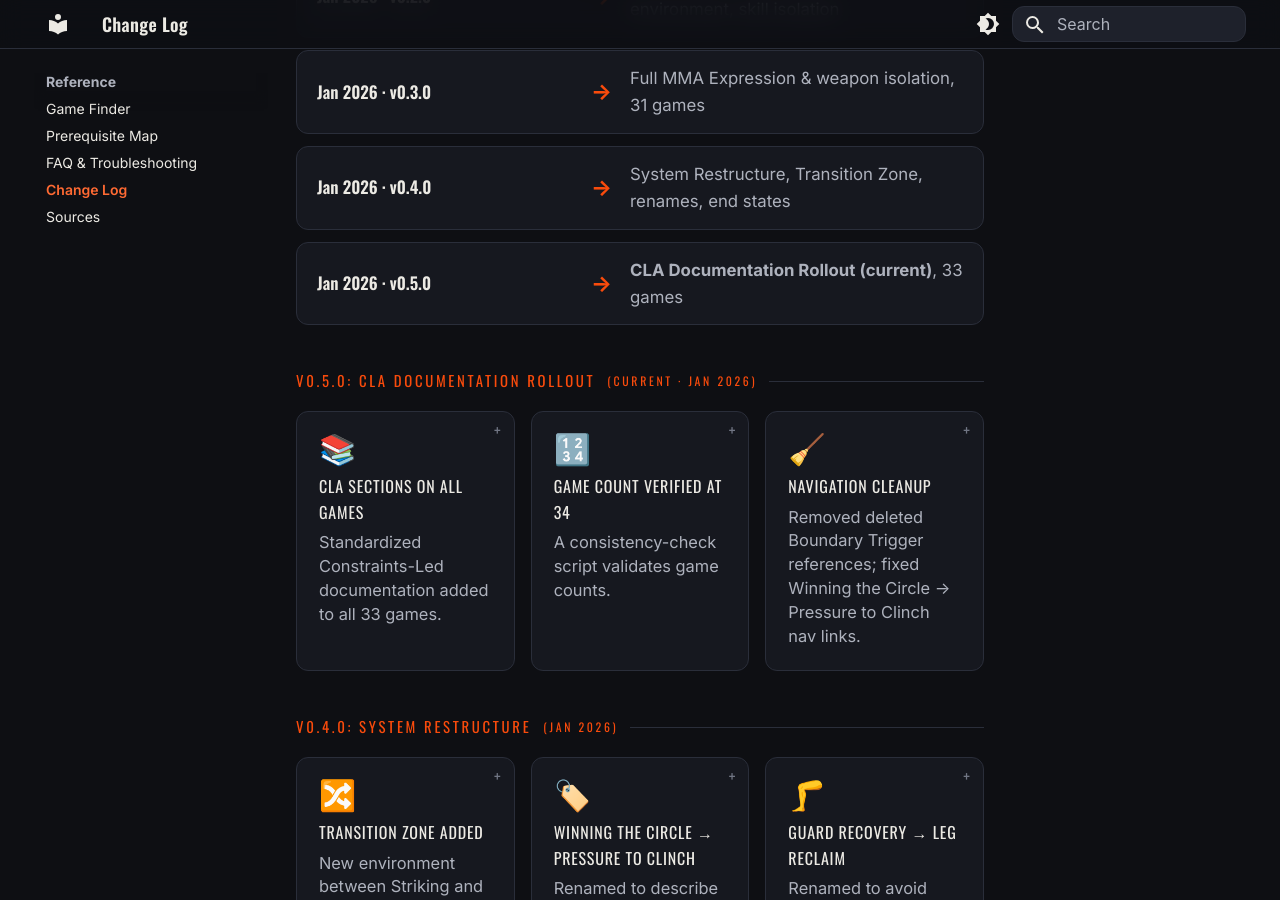
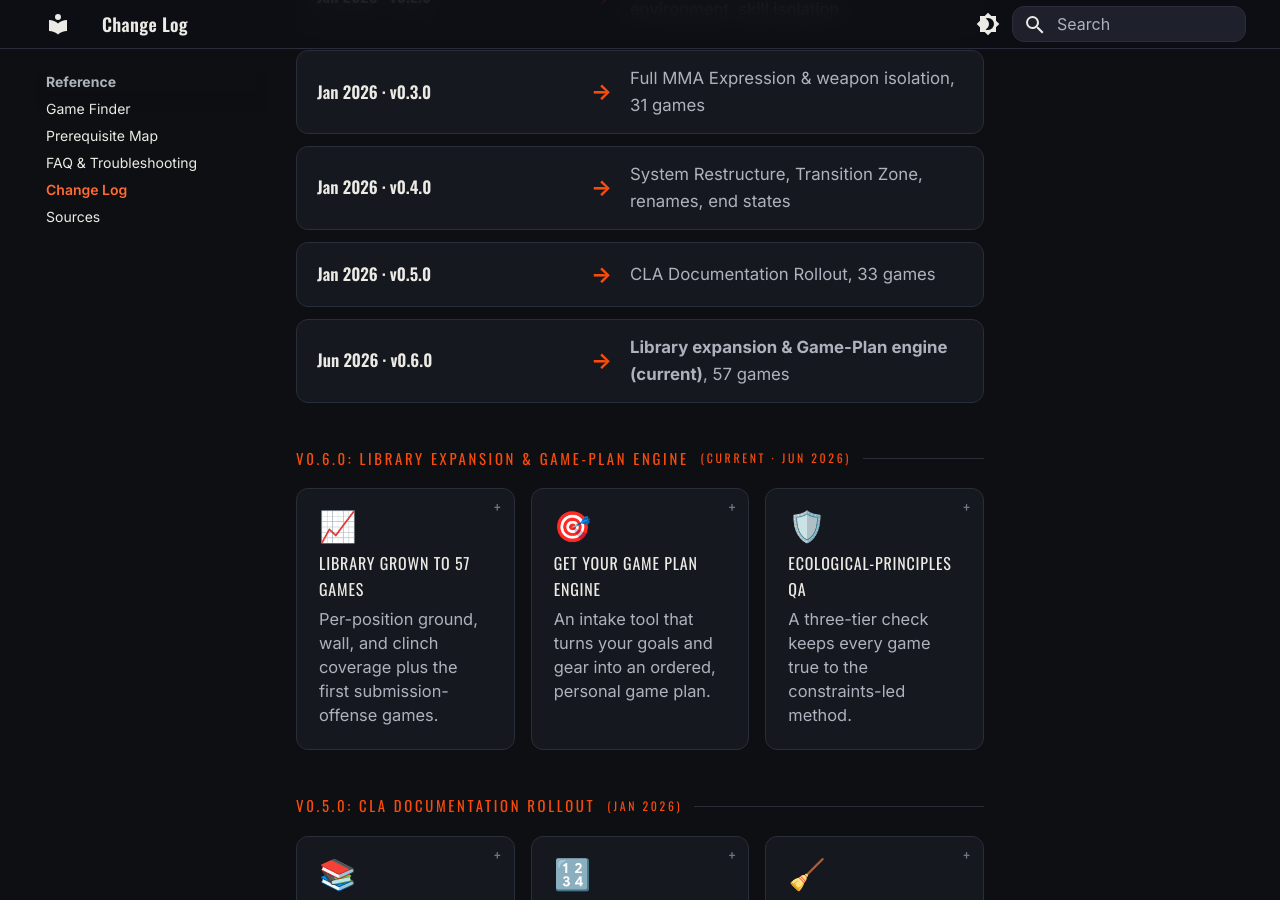
Before and after one commit to ACalienes/Ecological-MMA-Game-System, an MkDocs documentation site: the page built from docs/reference/changelog.md, in a window 1280 px wide and 900 px high, scrolled down 928 px. Built offline with MkDocs 1.6.1 and Material for MkDocs 9.7.7, drawn with Linux system fonts in a browser that asks for light colours.

Commit message:
Codex round-4 fixes: coach level cap, gear-accurate empty states, stale counts
Round-4 blind re-review (4 real findings, all fixed + browser-verified):
- Coach planner no longer breaks the level cap: a thin pool relaxes the floor
  but never the cap, so a beginners class can't be handed advanced games
  (verified: Beginners+Wall = 4 intermediate beats, 0 advanced).
- Fighter empty-state is now gear-accurate per goal (wall games need a wall /
  "Full gym"; ground needs mats; striking needs gloves) instead of always
  saying "add mats/gloves".
- Updated stale "33-game" public references (reference/prerequisites,
  reference/changelog now carries a current v0.6.0 / 57-game milestone).
- consistency-check.py: home-page game links downgraded to informational
  (curated landing page, not a full index) so it stops false-failing; count
  detector now strips HTML and catches "N-game"/"N total games" drift.

Known/deferred (owner: Alex): docs/system/map.md "System Statistics" is a
bespoke 6-category partition summing to the old 33; refreshing it needs his
category taxonomy, so it's left for him. consistency-check now correctly flags it.

Co-Authored-By: Claude Opus 4.8 (1M context) <noreply@anthropic.com>

```diff
--- a/docs/javascripts/your-plan.js
+++ b/docs/javascripts/your-plan.js
@@ -112,6 +112,16 @@
     "ground": { href: "../paths/ground-game/", t: "The Ground Game" },
     "whole": { href: "../paths/complete-fight/", t: "The Complete Fight" }
   };
+  // Gear-accurate guidance when a goal's games are all filtered out by gear.
+  // Wall games need a wall (only "Full gym" has it), ground needs mats, etc.
+  var GEAR_HINTS = {
+    "wall": "Wall games need a wall, that comes with the \"Full gym\" option. Switch your gear to Full gym and try again.",
+    "ground": "Ground games need mats. Pick \"Gloves + mats\" or \"Full gym\" and try again.",
+    "takedowns": "Takedown games need mats to land on. Pick \"Gloves + mats\" or \"Full gym\" and try again.",
+    "strike-def": "Striking games need gloves. Pick \"Gloves\" or higher and try again.",
+    "strike-off": "Striking games need gloves. Pick \"Gloves\" or higher and try again.",
+    "whole": "The full-fight games need more gear, mats and a wall open up most of them. Try \"Full gym.\""
+  };
   var TIME_NOTES = {
     short: "Pick <b>one game per session</b> and work it at levels 1-3. One clean problem beats three rushed ones.",
     medium: "Pair <b>two games per session</b>, one from Start Here, one from Build. Let the first feed the second.",
@@ -219,7 +229,7 @@
       if (!goalPool.length) {
         empty = "We don't have field-tested games for that focus yet. Browse the full library while we build it out.";
       } else if (!gearPool.length) {
-        empty = "Those games need more gear than you picked. Add mats to open the ground game, or gloves for the striking games, then try again.";
+        empty = GEAR_HINTS[s.goal] || "Those games need more gear than you picked. Add mats or gloves, then try again.";
       } else {
         empty = "Your experience level filtered these out. Pick a broader focus, or come back as you log more mat time.";
       }
@@ -236,8 +246,9 @@
       var r = DIFF_RANK[g.difficulty];
       return r <= cap && r >= floor;
     });
+    // If thin, relax the floor but NEVER the cap: a beginners class must not be
+    // handed advanced games. Too few games just means fewer beats, not harder ones.
     if (filtered.length < 5) filtered = pool.filter(function (g) { return DIFF_RANK[g.difficulty] <= cap; });
-    if (filtered.length < 5) filtered = pool;
 
     var ordered = topoSort(filtered);
     var beats = [];
--- a/docs/reference/changelog.md
+++ b/docs/reference/changelog.md
@@ -19,10 +19,19 @@
   <div class="emma-flow__row"><span class="emma-flow__from">Jan 2026 · v0.2.0</span><span class="emma-flow__arr">→</span><span class="emma-flow__to">Environment Organization, wall environment, skill isolation</span></div>
   <div class="emma-flow__row"><span class="emma-flow__from">Jan 2026 · v0.3.0</span><span class="emma-flow__arr">→</span><span class="emma-flow__to">Full MMA Expression &amp; weapon isolation, 31 games</span></div>
   <div class="emma-flow__row"><span class="emma-flow__from">Jan 2026 · v0.4.0</span><span class="emma-flow__arr">→</span><span class="emma-flow__to">System Restructure, Transition Zone, renames, end states</span></div>
-  <div class="emma-flow__row"><span class="emma-flow__from">Jan 2026 · v0.5.0</span><span class="emma-flow__arr">→</span><span class="emma-flow__to"><b>CLA Documentation Rollout (current)</b>, 33 games</span></div>
+  <div class="emma-flow__row"><span class="emma-flow__from">Jan 2026 · v0.5.0</span><span class="emma-flow__arr">→</span><span class="emma-flow__to">CLA Documentation Rollout, 33 games</span></div>
+  <div class="emma-flow__row"><span class="emma-flow__from">Jun 2026 · v0.6.0</span><span class="emma-flow__arr">→</span><span class="emma-flow__to"><b>Library expansion &amp; Game-Plan engine (current)</b>, 57 games</span></div>
 </div>
 
-<p class="emma-glabel">v0.5.0: CLA Documentation Rollout <span style="font-weight:400;font-size:.8em;">(Current · Jan 2026)</span></p>
+<p class="emma-glabel">v0.6.0: Library Expansion &amp; Game-Plan Engine <span style="font-weight:400;font-size:.8em;">(Current · Jun 2026)</span></p>
+
+<div class="emma-cards">
+  <div class="emma-card emma-has-pop" tabindex="0"><div class="emma-card__i">📈</div><div class="emma-card__t">Library grown to 57 games</div><p>Per-position ground, wall, and clinch coverage plus the first submission-offense games.<span class="emma-pop">Built from class mining and structured gap-filling; every externally-sourced idea audited and re-expressed in the system's voice before becoming canonical.</span></p></div>
+  <div class="emma-card emma-has-pop" tabindex="0"><div class="emma-card__i">🎯</div><div class="emma-card__t">Get Your Game Plan engine</div><p>An intake tool that turns your goals and gear into an ordered, personal game plan.<span class="emma-pop">Reads each game's metadata; recommends only field-tested (non-WIP) games that fit your equipment and experience.</span></p></div>
+  <div class="emma-card emma-has-pop" tabindex="0"><div class="emma-card__i">🛡️</div><div class="emma-card__t">Ecological-principles QA</div><p>A three-tier check keeps every game true to the constraints-led method.<span class="emma-pop">Mechanical lint plus judgment review across the library; flags games missing a live perceptual constraint.</span></p></div>
+</div>
+
+<p class="emma-glabel">v0.5.0: CLA Documentation Rollout <span style="font-weight:400;font-size:.8em;">(Jan 2026)</span></p>
 
 <div class="emma-cards">
   <div class="emma-card emma-has-pop" tabindex="0"><div class="emma-card__i">📚</div><div class="emma-card__t">CLA sections on all games</div><p>Standardized Constraints-Led documentation added to all 33 games.<span class="emma-pop">Each game now carries Constraints Analysis, Information Structure (haptic/visual/proprioceptive), Representativeness, Variability Guidelines, and Readiness Indicators, referencing Renshaw et al., 2019 throughout.</span></p></div>
```
Also changed, not shown: docs/codex-backlog-merge-r4-2026-06-21.md (added, +35 -0 lines), docs/reference/prerequisites.md (+2 -2 lines), 1 other file.
